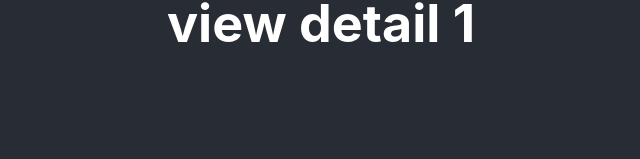
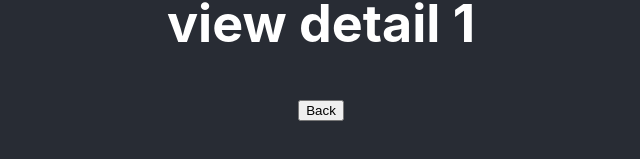
Before and after one commit to VuTai96/reactHook, a React (Create React App) app: page /blog/1 in a window 1280 px wide. Shown: the part 171-330 px from the top of the page, without its empty margins (319-959 px from the left). Built offline with nearby package versions, Linux system fonts and the light colour scheme.

Commit message:
different redirect with useHistory

```diff
--- a/src/views/BlogDetail.js
+++ b/src/views/BlogDetail.js
@@ -1,9 +1,18 @@
-import { useParams } from "react-router-dom";
+import { useParams, useHistory, Link } from "react-router-dom";
 
 const BlogDetail = () => {
     let { id } = useParams()
+    let history = useHistory()
+    const handleOnclickButton = () => {
+        console.log(history);
+        history.push('/blog')
+    }
     return (
-        <h1>view detail {id}</h1>
+        <>
+            <h1>view detail {id}</h1>
+            <div><button onClick={handleOnclickButton}> Back</button> </div>
+            {/* <div><button> <Link to='/blog'>Back</Link></button> </div> */}
+        </>
     )
 }
 export default BlogDetail;
```
